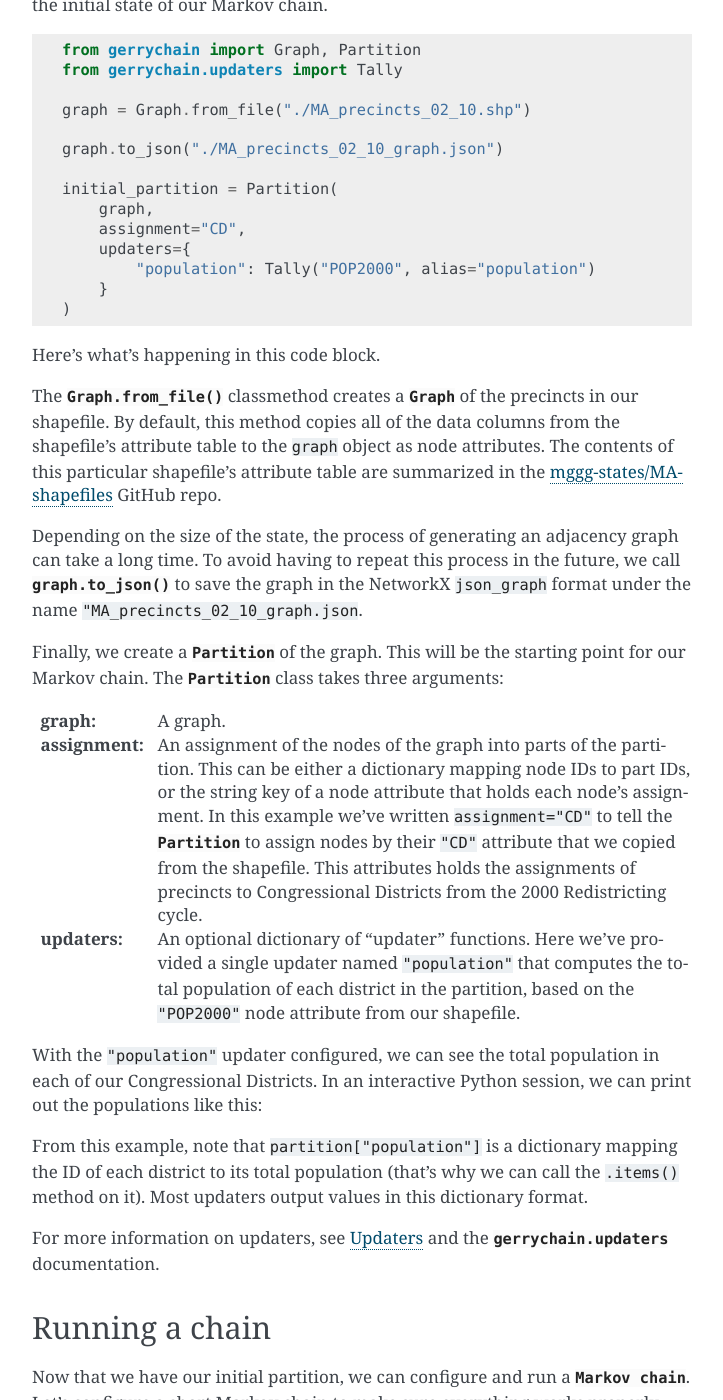
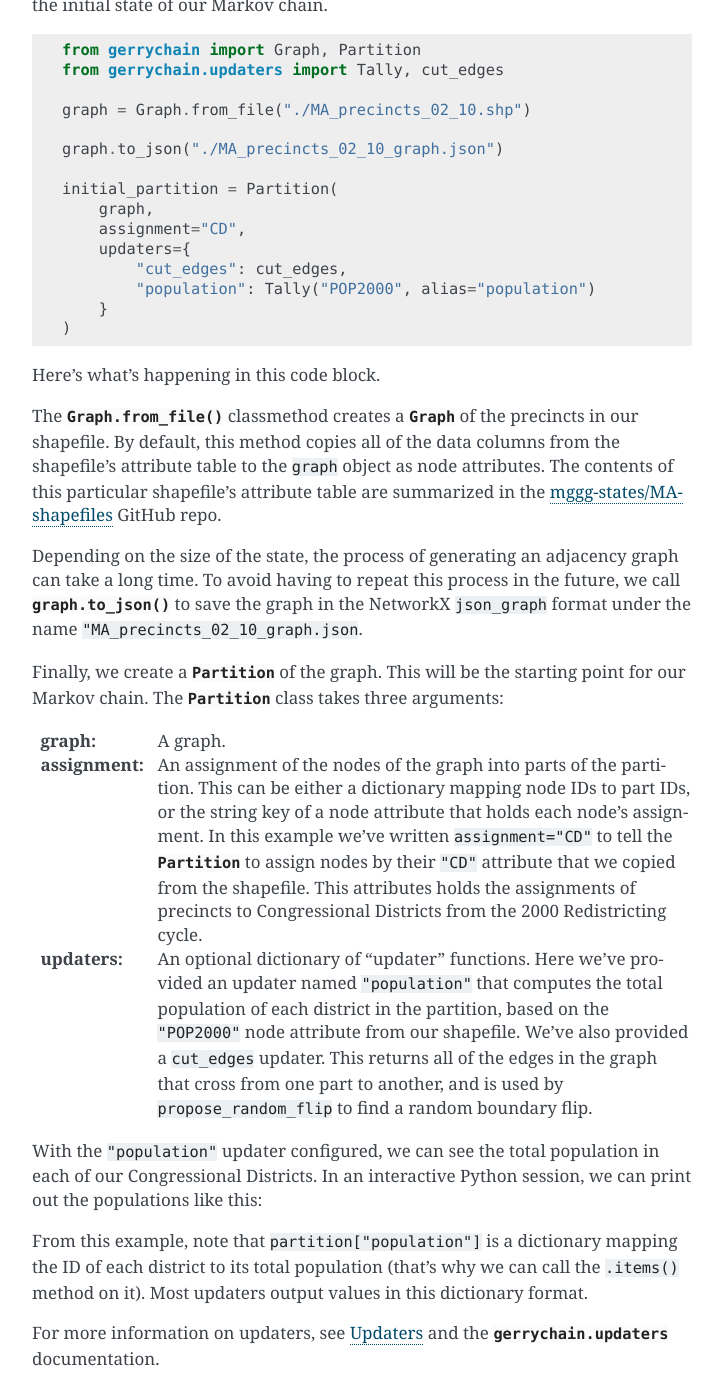
Before and after one commit to mggg/GerryChain, a Sphinx documentation site: the page built from docs/user/quickstart.rst, in a window 1280 px wide and 1400 px high, scrolled down 651 px. Shown: the whole window, without its empty margins (388-1111 px from the left). Built offline with Sphinx 7.4.7, drawn with Linux system fonts in a browser that asks for light colours.

Commit message:
Update docs with cut edges

```diff
--- a/docs/user/quickstart.rst
+++ b/docs/user/quickstart.rst
@@ -35,7 +35,7 @@ will be the initial state of our Markov chain.
 .. code-block:: python
 
     from gerrychain import Graph, Partition
-    from gerrychain.updaters import Tally
+    from gerrychain.updaters import Tally, cut_edges
 
     graph = Graph.from_file("./MA_precincts_02_10.shp")
 
@@ -45,6 +45,7 @@ will be the initial state of our Markov chain.
         graph,
         assignment="CD",
         updaters={
+            "cut_edges": cut_edges,
             "population": Tally("POP2000", alias="population")
         }
     )
@@ -73,9 +74,10 @@ takes three arguments:
     each node's assignment. In this example we've written ``assignment="CD"`` to tell the :class:`~gerrychain.Partition`
     to assign nodes by their ``"CD"`` attribute that we copied from the shapefile. This attributes holds the
     assignments of precincts to Congressional Districts from the 2000 Redistricting cycle.
-:updaters: An optional dictionary of "updater" functions. Here we've provided a single updater named ``"population"`` that
+:updaters: An optional dictionary of "updater" functions. Here we've provided an updater named ``"population"`` that
     computes the total population of each district in the partition, based on the ``"POP2000"`` node attribute
-    from our shapefile.
+    from our shapefile. We've also provided a ``cut_edges`` updater. This returns all of the edges in the graph
+    that cross from one part to another, and is used by ``propose_random_flip`` to find a random boundary flip.
 
 With the ``"population"`` updater configured, we can see the total population in each of our Congressional Districts.
 In an interactive Python session, we can print out the populations like this:
```
